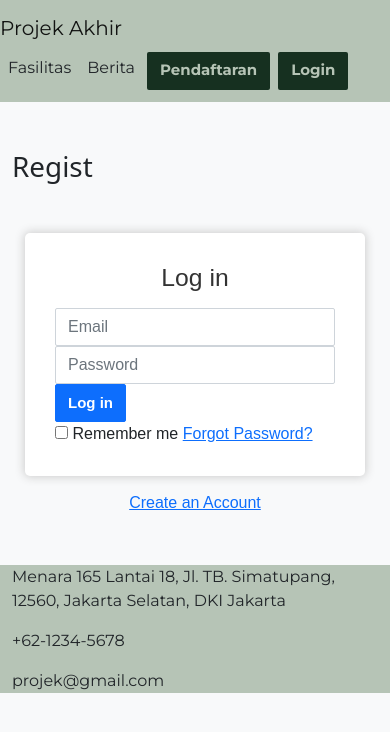
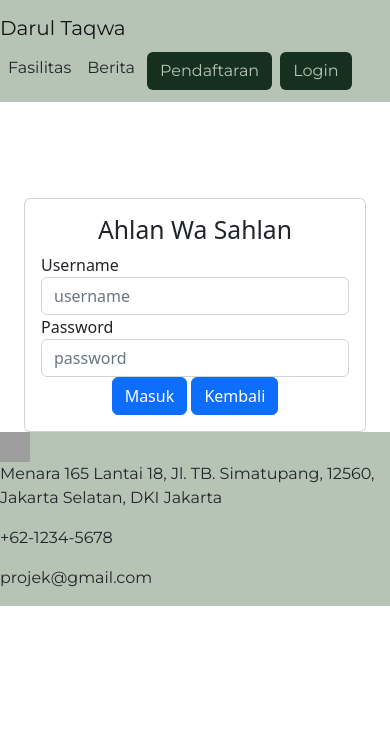
Before and after one commit to AhsanulKhaliq/Copy-dari-Mario, a PHP site: page /index.php?p=regist in a window 390 px wide. Shown: the top 732 px of the page. Run offline with PHP 8.4, Linux system fonts and the light colour scheme; grey boxes are pictures that could not be loaded.

Commit message:
perbaikan footer dan penambahan register

```diff
--- a/footer.php
+++ b/footer.php
@@ -1,5 +1,9 @@
     <footer class="absolute-bottom" style="background-color: #B6C4B6; font-family: Montserrat;">
-    <div class="container">
+    <div class="row">
+            <div class="col-md-1">
+                <img src="https://www.pngegg.com/id/png-zpxhg" alt="Maps Icon" style="width: 30px; height: 30px;">
+            </div>
+            <div class="col-md-11">
             <p>Menara 165 Lantai 18, Jl. TB. Simatupang, 12560, Jakarta Selatan, DKI Jakarta</p>
             <p>+62-1234-5678</p>
             <p>projek@gmail.com</p>
@@ -8,7 +12,3 @@
     <script src="https://cdn.jsdelivr.net/npm/bootstrap@523distjsbootstrapbundleminjs" integrity="sha384-kenU1KFdBIe4zVF0s0G1M5b4hcpxyD9F7jL+jjXkk+Q2h455rYXK/7HAuoJl+0I4" crossorigin="anonymous"></script>
 </body>
 </html>
-
-<?php
-
-?>
--- a/header.php
+++ b/header.php
@@ -12,7 +12,7 @@
 <body>
     <header style="background-color: #B6C4B6;font-family: Montserrat;">
     <nav class="navbar container">
-            <a class="navbar-brand" href="index.php?p=home">Projek Akhir</a>
+            <a class="navbar-brand" href="index.php?p=home">Darul Taqwa</a>
             <div class="d-flex align-middle">
                 <a class="nav-link m-2" href="index.php?p=fasilitas">Fasilitas</a>
                 <a class="nav-link m-2" href="index.php?p=berita">Berita</a>
--- a/index.php
+++ b/index.php
@@ -26,8 +26,8 @@
     ?>
     </main>
 
-    <?php
+<?php
 
     include("footer.php");
 
-    ?>
+?>
--- a/pages/regist.php
+++ b/pages/regist.php
@@ -1,61 +1,31 @@
-<h1>Regist</h1>
-<!DOCTYPE html>
-<html lang="en">
-<head>
-    <meta charset="UTF-8">
-    <meta name="viewport" content="width=device-width, initial-scale=1.0">
-    <title>Login Page</title>
-    <!-- Bootstrap CSS -->
-    <style>
-        /* CSS tambahan sesuai kebutuhan */
-        body {
-            background-color: #f8f9fa;
-        }
-        .login-form {
-            width: 340px;
-            margin: 50px auto;
-            font-family: Arial, sans-serif;
-        }
-        .login-form form {
-            margin-bottom: 15px;
-            background: #fff;
-            padding: 30px;
-            border-radius: 5px;
-            box-shadow: 0px 0px 10px 1px #ccc;
-        }
-        .login-form h2 {
-            margin: 0 0 15px;
-            color: #333;
-        }
-        .form-control, .btn {
-            min-height: 38px;
-            border-radius: 2px;
-        }
-        .btn {
-            font-size: 15px;
-            font-weight: bold;
-        }
-    </style>
-</head>
-<body>
-    <div class="login-form">
-        <form action="/login" method="post">
-            <h2 class="text-center">Log in</h2>
-            <div class="form-group">
-                <input type="email" class="form-control" placeholder="Email" required="required">
+
+    <div class="container mt-5">
+    <div class="row justify-content-center">
+        <div class="col-md-6">
+            <div class="card">
+            <div class="card-body">
+            <h2 class="text-center">Ahlan Wa Sahlan</h2>
+                <form action="/login" method="post">
+                <div class="form-group">
+                <label for="email">Username</label>
+                <input type="email" class="form-control" id="email" name="email" placeholder="username">
+                </div>
+                    <div class="form-group">
+                    <label for="password">Password</label>
+                    <input type="password" class="form-control" id="password" name="password" placeholder="password" required>
+                </div>
+                <div class="text-center">
+                <button type="submit" class="btn btn-primary btn-block">Masuk</button>
+                <button type="button" class="btn btn-primary btn-block" onclick="kembaliHome">Kembali</button>
+                </div>
+                </form>
             </div>
-            <div class="form-group">
-                <input type="password" class="form-control" placeholder="Password" required="required">
             </div>
-            <div class="form-group">
-                <button type="submit" class="btn btn-primary btn-block">Log in</button>
-            </div>
-            <div class="clearfix">
-                <label class="float-left form-check-label"><input type="checkbox"> Remember me</label>
-                <a href="#" class="float-right">Forgot Password?</a>
-            </div>
-        </form>
-        <p class="text-center"><a href="#">Create an Account</a></p>
+        </div>
     </div>
-</body>
-</html>
+    </div>
+
+    <script>
+        function kembaliHome() {
+            window.location.href = "home.php";        }
+    </script>
```
Also changed, not shown: pages/home.php (line endings or trailing spaces).
